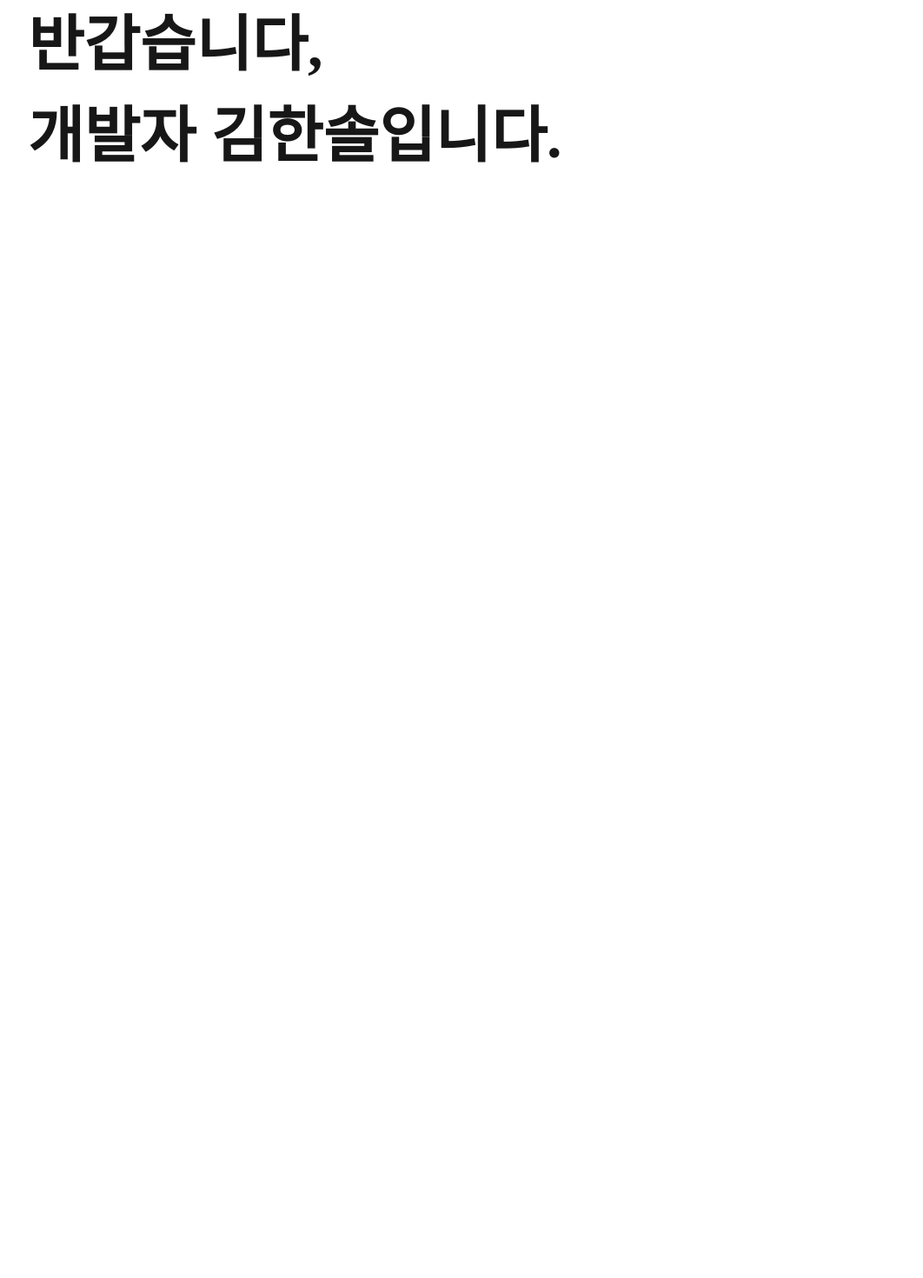
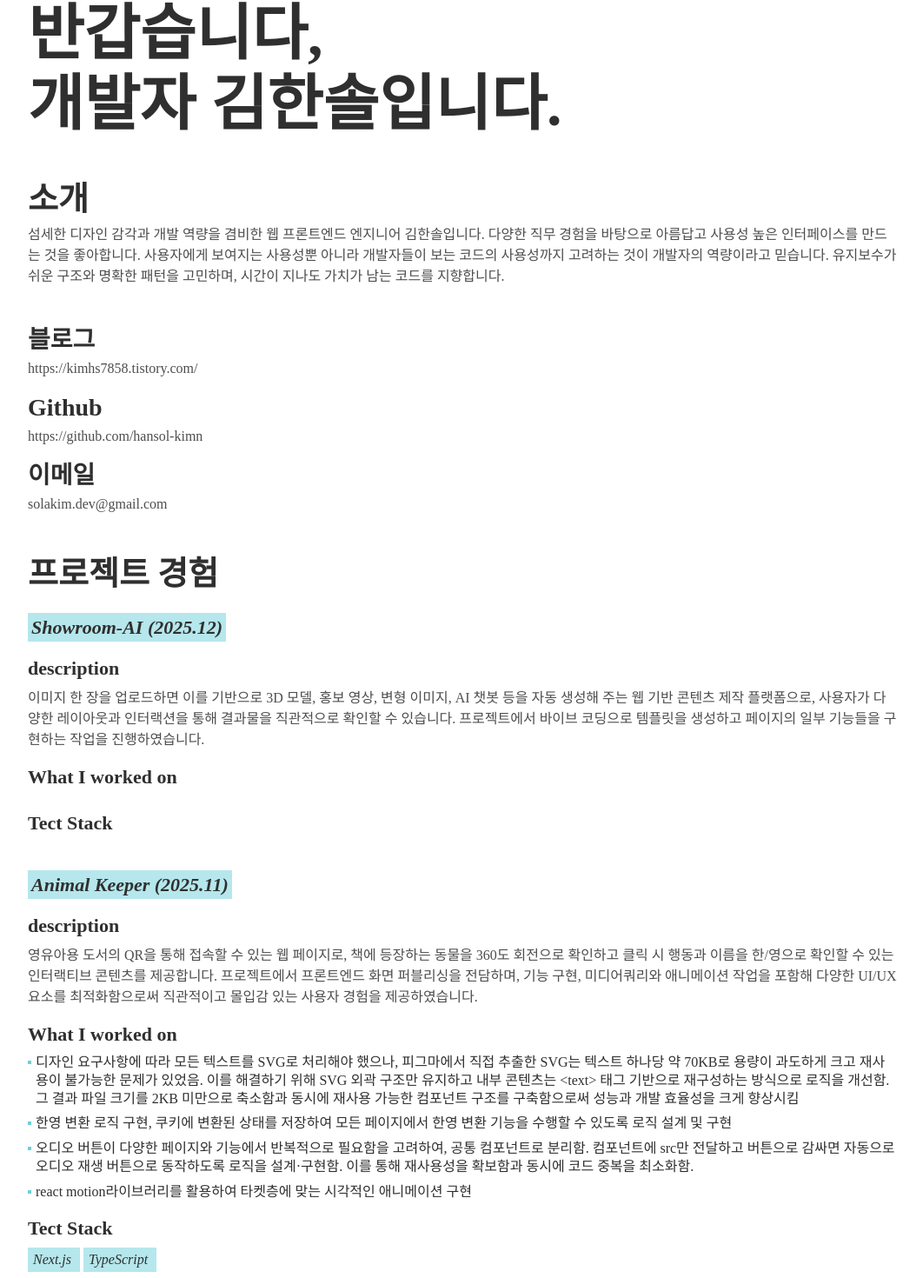
Before and after one commit to hansol-kimn/resume, a Next.js app: page / in a window 1280 px wide. Shown: the part 40-1510 px from the top of the page at 87% size, without its empty margins (108-1170 px from the left). Before the commit the page ends 800 px from the top, so only its background shows below. Built offline with nearby package versions, Linux system fonts and the light colour scheme; a web font is replaced by a local one.

Commit message:
포트폴리오 css 작업중

```diff
--- a/app/globals.css
+++ b/app/globals.css
@@ -66,11 +66,15 @@
 :root {
   --background: #ffffff;
   --foreground: #171717;
+  --primary: #4d4d4d;
+  --accent: #6dcfda;
 }
 
 @theme inline {
   --color-background: var(--background);
   --color-foreground: var(--foreground);
+  --color-primary: var(--primary);
+  --color-accent: var(--accent);
 }
 
 body {
--- a/app/page.tsx
+++ b/app/page.tsx
@@ -1,9 +1,11 @@
 import Introduce from "@/components/introduce";
+import Projects from "@/components/projects";
 
 export default function Page() {
   return (
-    <div className="mx-auto max-w-[1000px] my-10">
+    <div className="mx-auto max-w-[1000px] my-10 text-[#2F2F2F] mx-6">
       <Introduce />
+      <Projects />
     </div>
   );
 }
--- a/components/introduce.tsx
+++ b/components/introduce.tsx
@@ -1,13 +1,53 @@
+import Link from "next/link";
+import { H1, H2, H3, P } from "./ui/typography";
+
 export default function Introduce() {
+  interface SNSDataType {
+    label: string;
+    content: string;
+    type: "outLink" | "email";
+  }
+
+  const SNSData: SNSDataType[] = [
+    { label: "블로그", content: "https://kimhs7858.tistory.com/", type: "outLink" },
+    { label: "Github", content: "https://github.com/hansol-kimn", type: "outLink" },
+    { label: "이메일", content: "solakim.dev@gmail.com", type: "email" },
+  ] as const;
   return (
     <div>
-      <h1 className="text-[70px] font-bold">
+      <H1>
         반갑습니다,
         <br />
         개발자 김한솔입니다.
-      </h1>
-
-      <p></p>
+      </H1>
+      <div className="my-10">
+        <H2>소개</H2>
+        <P>
+          섬세한 디자인 감각과 개발 역량을 겸비한 웹 프론트엔드 엔지니어 김한솔입니다. 다양한 직무 경험을 바탕으로 아름답고 사용성 높은
+          인터페이스를 만드는 것을 좋아합니다. 사용자에게 보여지는 사용성뿐 아니라 개발자들이 보는 코드의 사용성까지 고려하는 것이 개발자의
+          역량이라고 믿습니다. 유지보수가 쉬운 구조와 명확한 패턴을 고민하며, 시간이 지나도 가치가 남는 코드를 지향합니다.
+        </P>
+      </div>
+      <div className="my-10">
+        {SNSData.map((data, idx) => {
+          return (
+            <div key={idx} className="my-3">
+              <H3>{data.label}</H3>
+              {data.type === "outLink" ? (
+                <Link
+                  href={data.content}
+                  target="_blank"
+                  className="text-[13px] md:text-base text-primary hover:underline hover:text-accent"
+                >
+                  {data.content}
+                </Link>
+              ) : (
+                <p className="text-[13px] md:text-base text-primary">{data.content}</p>
+              )}
+            </div>
+          );
+        })}
+      </div>
     </div>
   );
 }
--- /dev/null
+++ b/components/projects.tsx
@@ -0,0 +1,54 @@
+import { ContentType } from "@/type";
+import { H2, H4, P, ProjectTitle } from "./ui/typography";
+import projectsData from "@/projectsData.json";
+
+export default function Projects() {
+  const contentData = projectsData.project as ContentType[];
+  return (
+    <div>
+      <H2>프로젝트 경험</H2>
+      <div>
+        {contentData.map((content, index) => {
+          return (
+            <div key={index} className="py-4 flex flex-col gap-3.5">
+              <ProjectTitle>{content.title}</ProjectTitle>
+              <Container>
+                <H4>description</H4>
+                <P>{content.description}</P>
+              </Container>
+              <Container>
+                <H4>What I worked on</H4>
+                <ul className="flex flex-col gap-2">
+                  {content.do.map((content, index) => {
+                    return (
+                      <li key={index} className="flex items-start leading-[1.3]">
+                        <div className="bg-accent size-1 shrink-0 mr-[5px] translate-y-2" />
+                        {content}
+                      </li>
+                    );
+                  })}
+                </ul>
+              </Container>
+              <Container>
+                <H4>Tect Stack</H4>
+                <ul className="flex gap-1">
+                  {content.tech.map((content, index) => {
+                    return (
+                      <li key={index} className="inline bg-accent/50 pr-2.5 px-1.5 py-0.5 italic">
+                        {content}
+                      </li>
+                    );
+                  })}
+                </ul>
+              </Container>
+            </div>
+          );
+        })}
+      </div>
+    </div>
+  );
+}
+
+function Container({ children }: { children: React.ReactNode }) {
+  return <div className="flex flex-col gap-1.5">{children}</div>;
+}
--- /dev/null
+++ b/components/ui/typography.tsx
@@ -0,0 +1,23 @@
+export function H1({ children }: { children: React.ReactNode }) {
+  return <h1 className="text-[35px] md:text-[70px] font-bold leading-[1.15]">{children}</h1>;
+}
+
+export function H2({ children }: { children: React.ReactNode }) {
+  return <h2 className="text-[24px] md:text-[38px] font-semibold">{children}</h2>;
+}
+
+export function H3({ children }: { children: React.ReactNode }) {
+  return <h3 className="text-[20px] md:text-[28px] font-semibold">{children}</h3>;
+}
+
+export function H4({ children }: { children: React.ReactNode }) {
+  return <h4 className="text-base md:text-[22px] font-semibold">{children}</h4>;
+}
+
+export function P({ children }: { children: React.ReactNode }) {
+  return <p className="text-[13px] md:text-base text-primary">{children}</p>;
+}
+
+export function ProjectTitle({ children }: { children: React.ReactNode }) {
+  return <h4 className="text-base inline w-fit px-1 md:text-[22px] italic font-semibold bg-accent/50">{children}</h4>;
+}
--- /dev/null
+++ b/projectsData.json
@@ -0,0 +1,23 @@
+{
+  "project": [
+    {
+      "id": "P1",
+      "title": "Showroom-AI (2025.12)",
+      "description": "이미지 한 장을 업로드하면 이를 기반으로 3D 모델, 홍보 영상, 변형 이미지, AI 챗봇 등을 자동 생성해 주는 웹 기반 콘텐츠 제작 플랫폼으로, 사용자가 다양한 레이아웃과 인터랙션을 통해 결과물을 직관적으로 확인할 수 있습니다. 프로젝트에서 바이브 코딩으로 템플릿을 생성하고 페이지의 일부 기능들을 구현하는 작업을 진행하였습니다.",
+      "do": [],
+      "tech": []
+    },
+    {
+      "id": "P2",
+      "title": "Animal Keeper (2025.11)",
+      "description": "영유아용 도서의 QR을 통해 접속할 수 있는 웹 페이지로, 책에 등장하는 동물을 360도 회전으로 확인하고 클릭 시 행동과 이름을 한/영으로 확인할 수 있는 인터랙티브 콘텐츠를 제공합니다. 프로젝트에서 프론트엔드 화면 퍼블리싱을 전담하며, 기능 구현, 미디어쿼리와 애니메이션 작업을 포함해 다양한 UI/UX 요소를 최적화함으로써 직관적이고 몰입감 있는 사용자 경험을 제공하였습니다.",
+      "do": [
+        "디자인 요구사항에 따라 모든 텍스트를 SVG로 처리해야 했으나, 피그마에서 직접 추출한 SVG는 텍스트 하나당 약 70KB로 용량이 과도하게 크고 재사용이 불가능한 문제가 있었음. 이를 해결하기 위해 SVG 외곽 구조만 유지하고 내부 콘텐츠는 <text> 태그 기반으로 재구성하는 방식으로 로직을 개선함. 그 결과 파일 크기를 2KB 미만으로 축소함과 동시에 재사용 가능한 컴포넌트 구조를 구축함으로써 성능과 개발 효율성을 크게 향상시킴",
+        "한영 변환 로직 구현, 쿠키에 변환된 상태를 저장하여 모든 페이지에서 한영 변환 기능을 수행할 수 있도록 로직 설계 및 구현",
+        "오디오 버튼이 다양한 페이지와 기능에서 반복적으로 필요함을 고려하여, 공통 컴포넌트로 분리함. 컴포넌트에 src만 전달하고 버튼으로 감싸면 자동으로 오디오 재생 버튼으로 동작하도록 로직을 설계·구현함. 이를 통해 재사용성을 확보함과 동시에 코드 중복을 최소화함.",
+        "react motion라이브러리를 활용하여 타켓층에 맞는 시각적인 애니메이션 구현"
+      ],
+      "tech": ["Next.js", "TypeScript"]
+    }
+  ]
+}
--- /dev/null
+++ b/type.ts
@@ -0,0 +1,7 @@
+export interface ContentType {
+  id: string;
+  title: string;
+  description: string;
+  do: string[];
+  tech: string[];
+}
```
